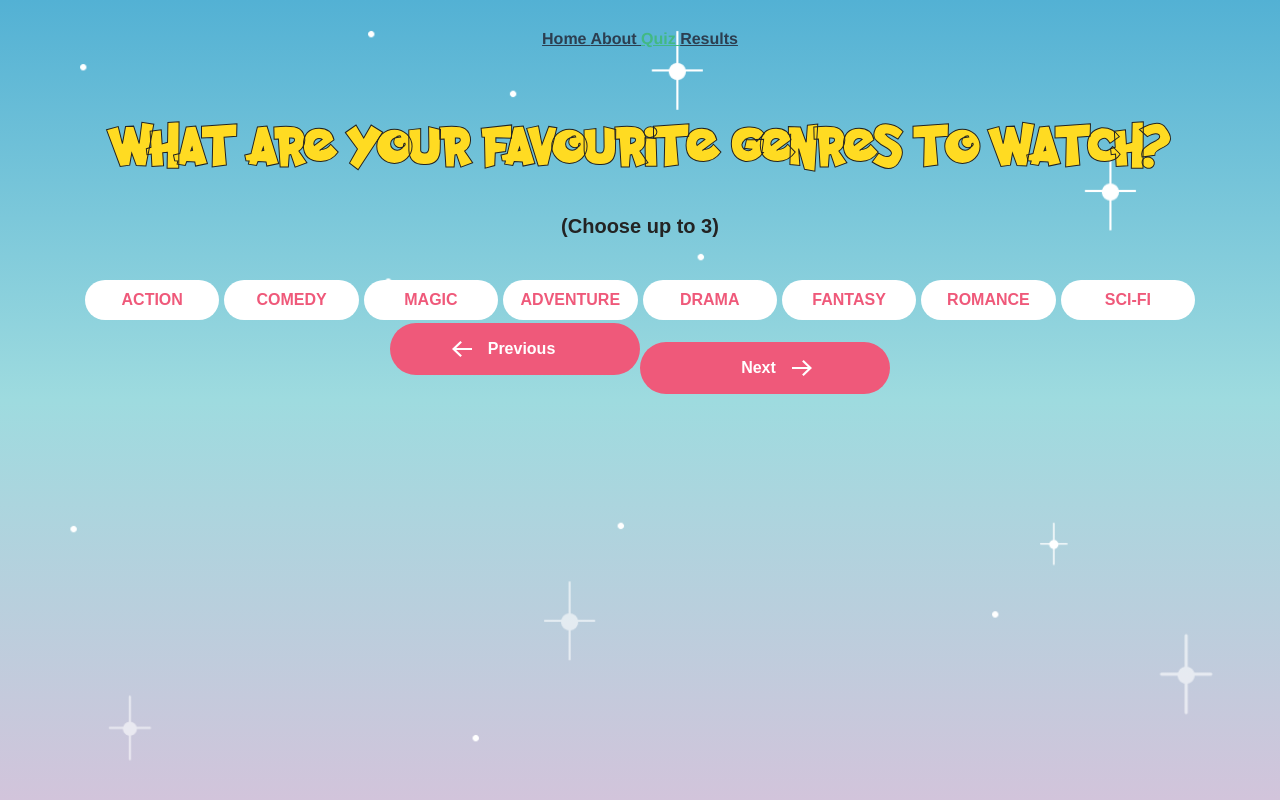
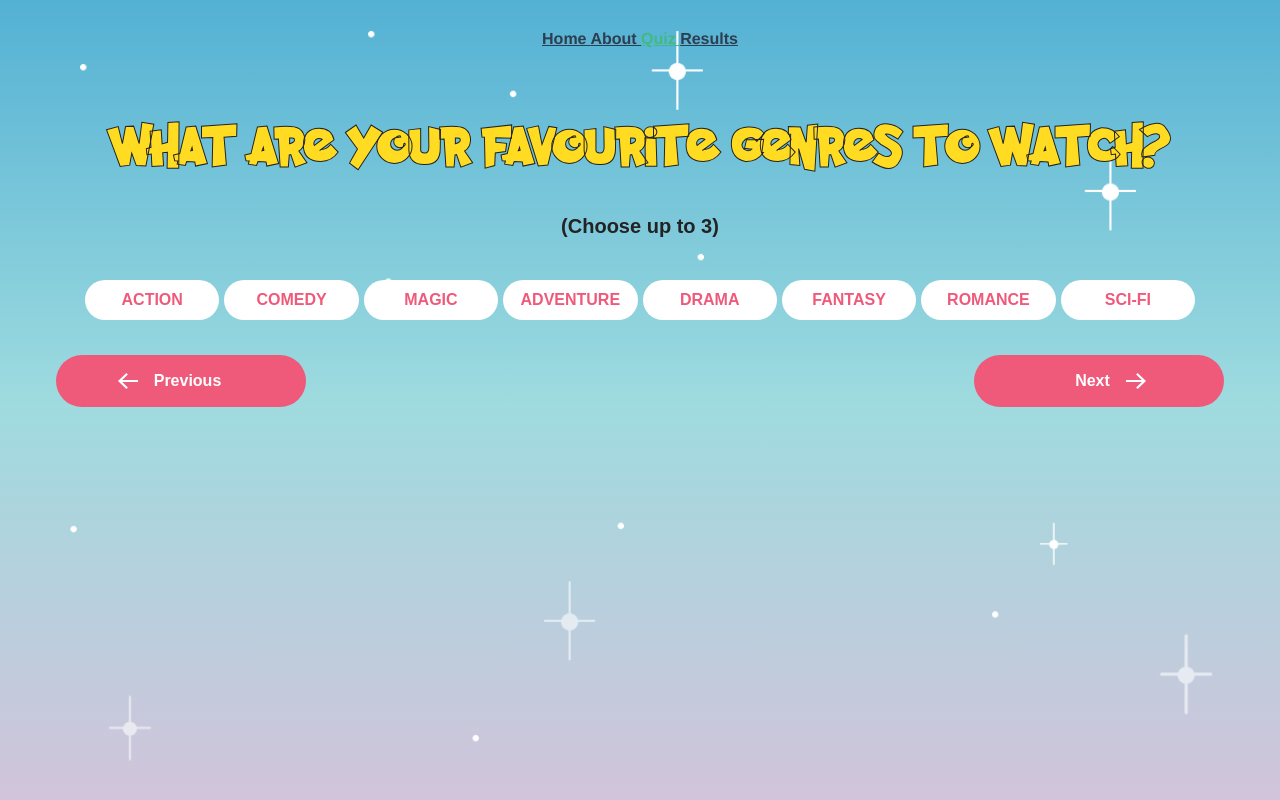
Before and after one commit to builtbybea/breakable-toy, a Vue app: page /quiz/1 in a window 1280 px wide. Built offline with nearby package versions, Linux system fonts and the light colour scheme.

Commit message:
add pagination layout and spacing

```diff
--- /dev/null
+++ b/src/assets/scss/components/_pagination.scss
@@ -0,0 +1,6 @@
+.pagination {
+    display: flex;
+    justify-content: space-between;
+    margin: 0 1.5rem;
+    padding: 2rem;
+}
--- a/src/assets/scss/main.scss
+++ b/src/assets/scss/main.scss
@@ -12,6 +12,7 @@
 @import "components/imageInput";
 @import "components/rangeInput";
 @import "components/starInput";
+@import "components/pagination";
 
 //Views
 @import "views/home";
--- a/src/components/Pagination.vue
+++ b/src/components/Pagination.vue
@@ -1,5 +1,5 @@
 <template>
-  <div>
+  <div class="pagination">
     <Button
       :disabled="isFirstQuestion"
       text="Previous"
```
